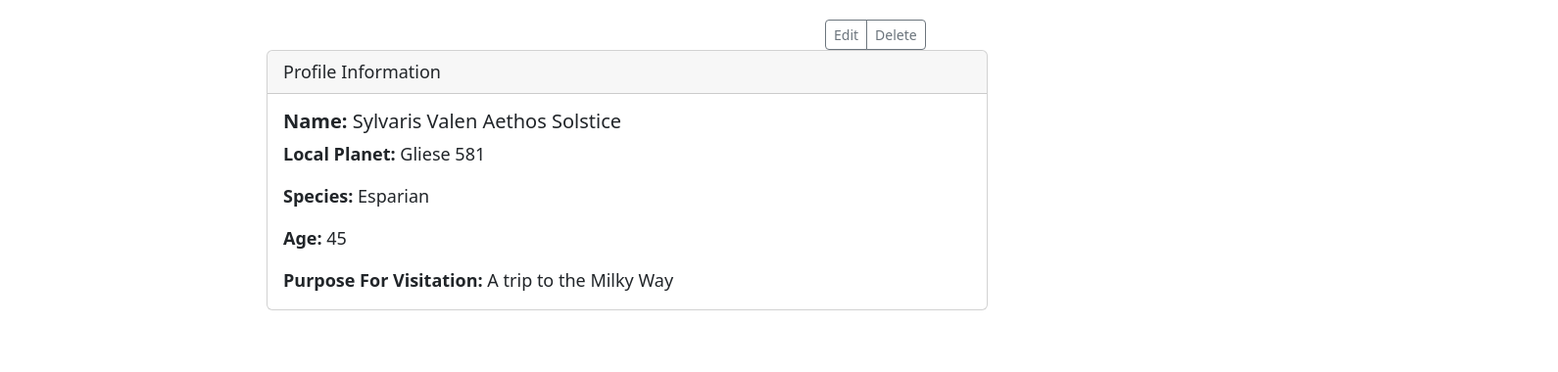
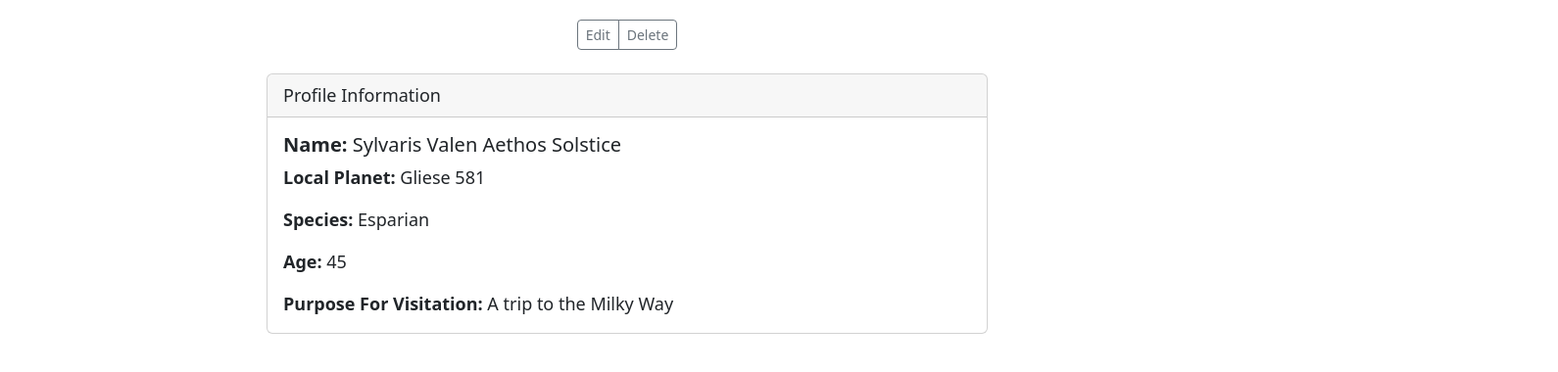
Before and after one commit to Dobbinci/2023PP_PJ2_2, a plain HTML site: page view.html in a window 1280 px wide. Shown: the part 110-490 px from the top of the page at 98% size, 1590 px wide, since content can reach past the window. Drawn offline with nearby package versions, Linux system fonts and the light colour scheme.

Commit message:
Update view.html

```diff
--- a/view.html
+++ b/view.html
@@ -9,8 +9,8 @@
 <body>
     <div class="container mt-5">
         <h2 class="text-center mb-4">Profile Details</h2>
-        <div class="row">
-            <div class="d-flex justify-content-between align-items-center col-md-8 offset-md-8">
+        <div class="row h-100" >
+            <div class="d-flex justify-content-center align-items-center mb-4">
                 <div class="btn-group">
                   <button type="button" class="btn btn-sm btn-outline-secondary" onclick="goToEdit()">Edit</button>
                   <button type="button" class="btn btn-sm btn-outline-secondary" onclick="confirmDelete()">Delete</button>
```
